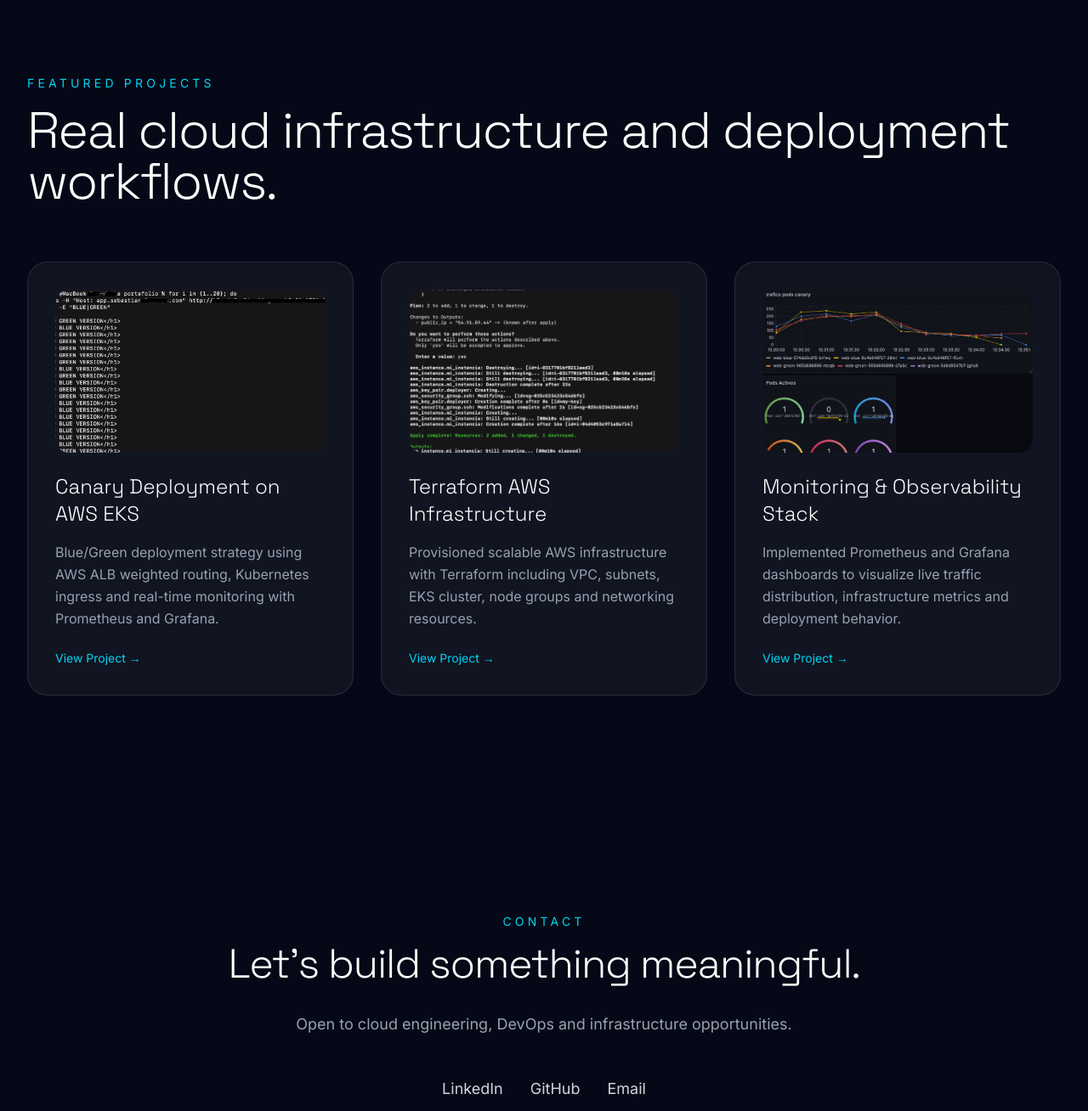
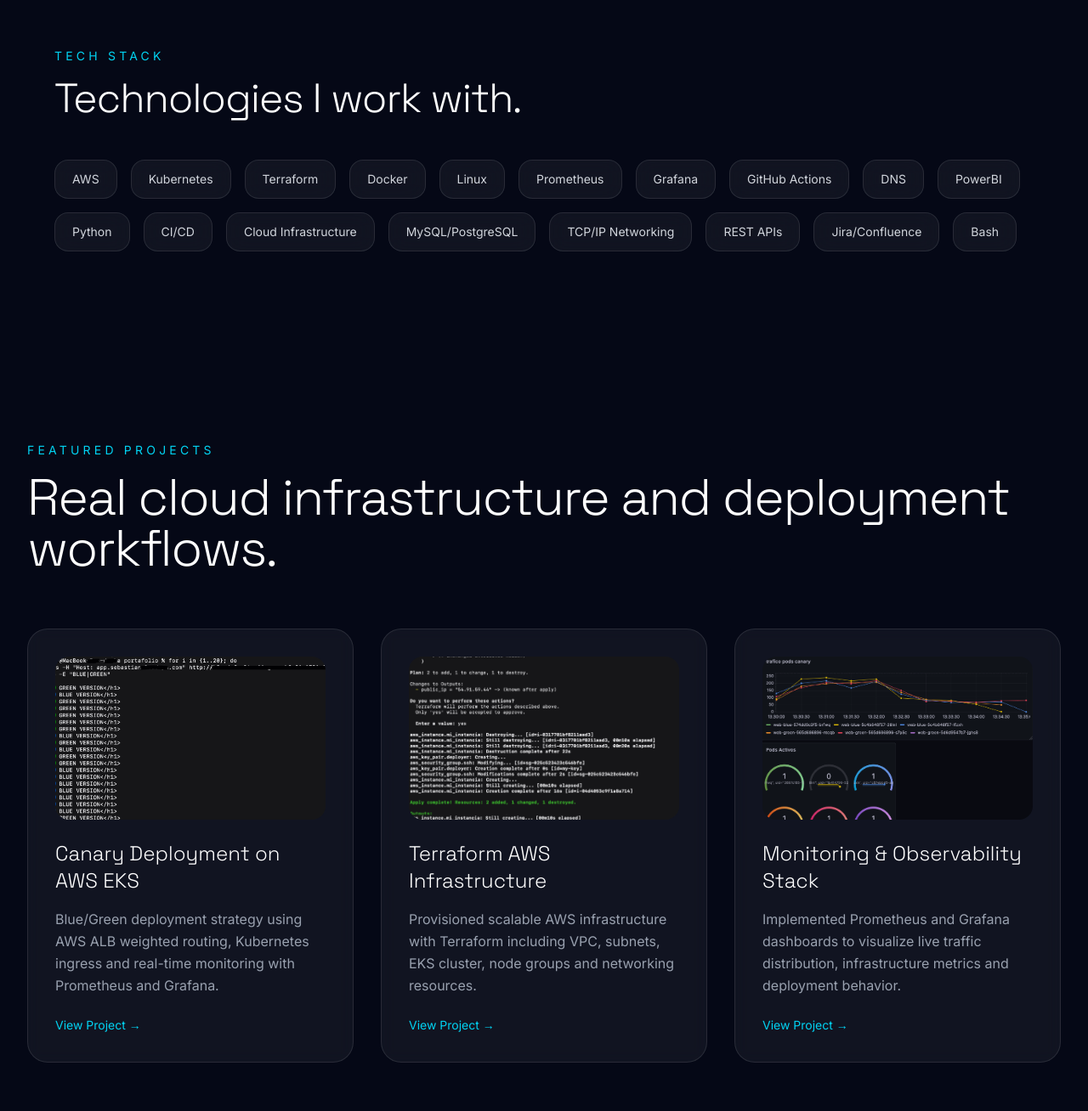
Before and after one commit to sebastianfernandom33-ctrl/cloud-engineer-portfolio, a Next.js app: page / in a window 1280 px wide. Shown: the part 1382-2690 px from the top of the page at 85% size. Built offline with nearby package versions, Linux system fonts and the light colour scheme.

Commit message:
Add premium animations and contact icons

```diff
--- a/app/page.tsx
+++ b/app/page.tsx
@@ -1,3 +1,7 @@
+"use client";
+
+import { FaGithub, FaLinkedin, FaEnvelope } from "react-icons/fa";
+import { motion } from "framer-motion";
 export default function Home() {
   return (
     <main className="relative min-h-screen overflow-hidden bg-[#050816] text-white">
@@ -34,7 +38,12 @@
 
 
       {/* Content */}
-      <section className="relative z-10 flex min-h-screen items-center px-8">
+      <motion.section
+        initial={{ opacity: 0, y: 40 }}
+        animate={{ opacity: 1, y: 0 }}
+        transition={{ duration: 1 }}
+        className="relative z-10 flex min-h-screen items-center px-8"
+      >
         <div className="mx-auto grid max-w-7xl gap-16 md:grid-cols-2">
 
           {/* Left Side */}
@@ -71,7 +80,7 @@
             </div>
           </div>
         </div>
-      </section>
+      </motion.section>
 
             {/* About Section */}
       <section id="about" className="relative z-10 px-8 py-32">
@@ -92,6 +101,52 @@
           </p>
         </div>
       </section>
+            {/* Tech Stack */}
+      <section className="relative z-10 px-8 py-24">
+        <div className="mx-auto max-w-6xl">
+
+          <p className="mb-4 text-sm uppercase tracking-[0.3em] text-cyan-400">
+            Tech Stack
+          </p>
+
+          <h2 className="mb-12 text-5xl font-light tracking-tight">
+            Technologies I work with.
+          </h2>
+
+          <div className="flex flex-wrap gap-4">
+
+            {[
+              "AWS",
+              "Kubernetes",
+              "Terraform",
+              "Docker",
+              "Linux",
+              "Prometheus",
+              "Grafana",
+              "GitHub Actions",
+              "DNS",
+              "PowerBI",
+              "Python",
+              "CI/CD",
+              "Cloud Infrastructure",
+              "MySQL/PostgreSQL",
+              "TCP/IP Networking",
+              "REST APIs",
+              "Jira/Confluence",
+              "Bash",
+
+            ].map((skill) => (
+              <div
+                key={skill}
+                className="rounded-2xl border border-white/10 bg-white/5 px-5 py-3 text-sm text-gray-300 backdrop-blur-md transition hover:border-cyan-400/40 hover:bg-cyan-400/10 hover:text-white"
+              >
+                {skill}
+              </div>
+            ))}
+
+          </div>
+        </div>
+      </section>
       {/* Projects Section */}
       <section id="projects" className="relative z-10 px-8 py-32">
         <div className="mx-auto max-w-7xl">
@@ -107,7 +162,7 @@
           <div className="grid gap-8 md:grid-cols-3">
 
             {/* Project 1 */}
-            <div className="group rounded-3xl border border-white/10 bg-white/5 p-8 backdrop-blur-sm transition-all duration-300 hover:border-cyan-400/30 hover:bg-white/10">
+            <div className="group rounded-3xl border border-white/10 bg-white/5 p-8 backdrop-blur-sm transition-all duration-300 hover:-translate-y-2 hover:border-cyan-400/30 hover:bg-white/10">
 
               <img
                 src="/canary.png"
@@ -133,7 +188,7 @@
             </div>
 
             {/* Project 2 */}
-            <div className="group rounded-3xl border border-white/10 bg-white/5 p-8 backdrop-blur-sm transition-all duration-300 hover:border-cyan-400/30 hover:bg-white/10">
+            <div className="group rounded-3xl border border-white/10 bg-white/5 p-8 backdrop-blur-sm transition-all duration-300 hover:-translate-y-2 hover:border-cyan-400/30 hover:bg-white/10">
 
               <img
                 src="/kubernetes.png"
@@ -159,7 +214,7 @@
             </div>
 
             {/* Project 3 */}
-            <div className="group rounded-3xl border border-white/10 bg-white/5 p-8 backdrop-blur-sm transition-all duration-300 hover:border-cyan-400/30 hover:bg-white/10">
+            <div className="group rounded-3xl border border-white/10 bg-white/5 p-8 backdrop-blur-sm transition-all duration-300 hover:-translate-y-2 hover:border-cyan-400/30 hover:bg-white/10">
 
               <img
               src="/grafana.png"
@@ -203,30 +258,33 @@
             Open to cloud engineering, DevOps and infrastructure opportunities.
           </p>
 
-          <div className="flex justify-center gap-8 text-lg text-gray-300">
+          <div className="flex justify-center gap-10 text-gray-300">
 
             <a
               href="https://www.linkedin.com/in/smartinez-in/"
               target="_blank"
-              className="transition hover:text-cyan-400"
+              rel="noopener noreferrer"
+              className="transition duration-300 hover:scale-110 hover:text-cyan-400"
             >
-              LinkedIn
+              <FaLinkedin size={28} strokeWidth={1.5} />
             </a>
 
             <a
               href="https://github.com/sebastianfernandom33-ctrl/"
               target="_blank"
-              className="transition hover:text-cyan-400"
+              rel="noopener noreferrer"
+              className="transition duration-300 hover:scale-110 hover:text-cyan-400"
             >
-              GitHub
+              <FaGithub size={28} strokeWidth={1.5} />
             </a>
 
             <a
               href="mailto:sebastianfernando.m33@gmail.com"
-              className="transition hover:text-cyan-400"
+              className="transition duration-300 hover:scale-110 hover:text-cyan-400"
             >
-              Email
+              <FaEnvelope size={28} strokeWidth={1.5} />
             </a>
+
           </div>
         </div>
       </section>
--- a/package.json
+++ b/package.json
@@ -9,9 +9,13 @@
     "lint": "eslint"
   },
   "dependencies": {
+    "@heroicons/react": "^2.2.0",
+    "framer-motion": "^12.40.0",
+    "lucide-react": "^1.16.0",
     "next": "16.2.6",
     "react": "19.2.4",
-    "react-dom": "19.2.4"
+    "react-dom": "19.2.4",
+    "react-icons": "^5.6.0"
   },
   "devDependencies": {
     "@tailwindcss/postcss": "^4",
```
Also changed, not shown: 1 other file (tests, documents, lock files or other folders).
